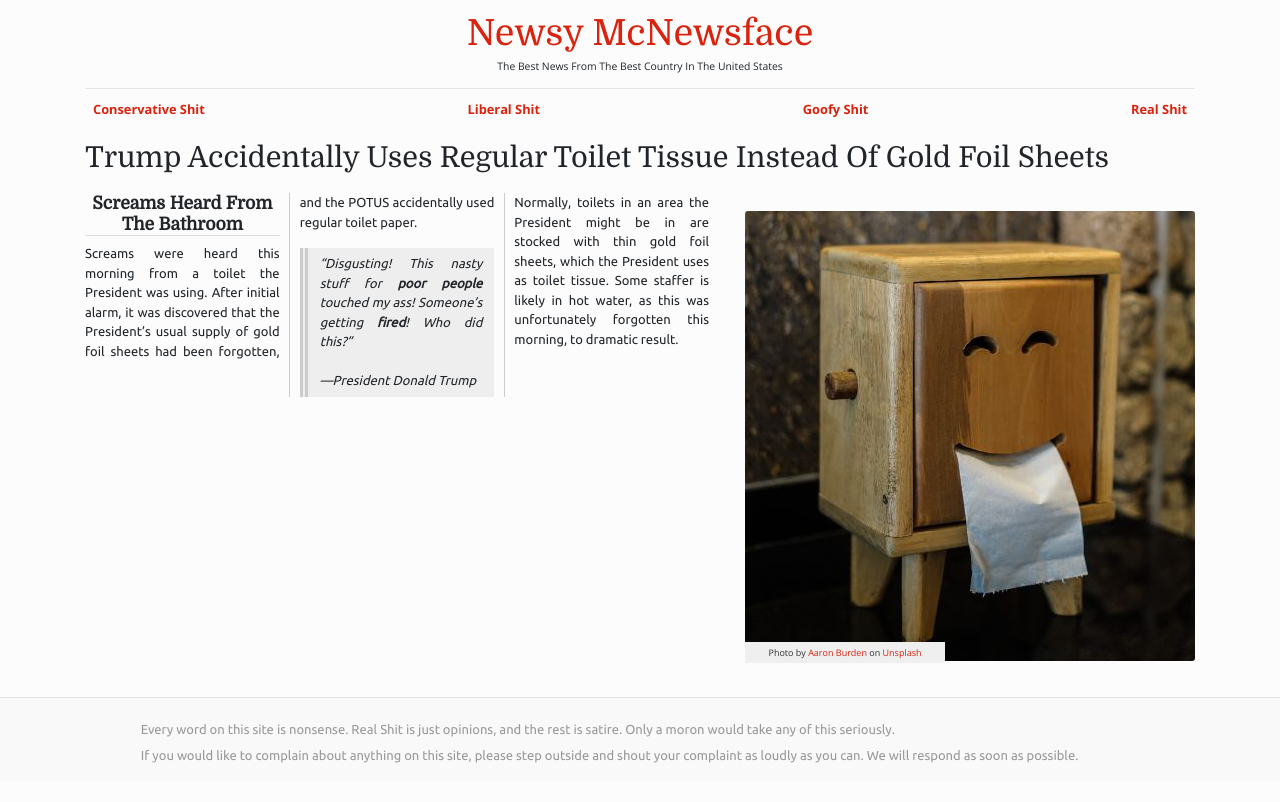
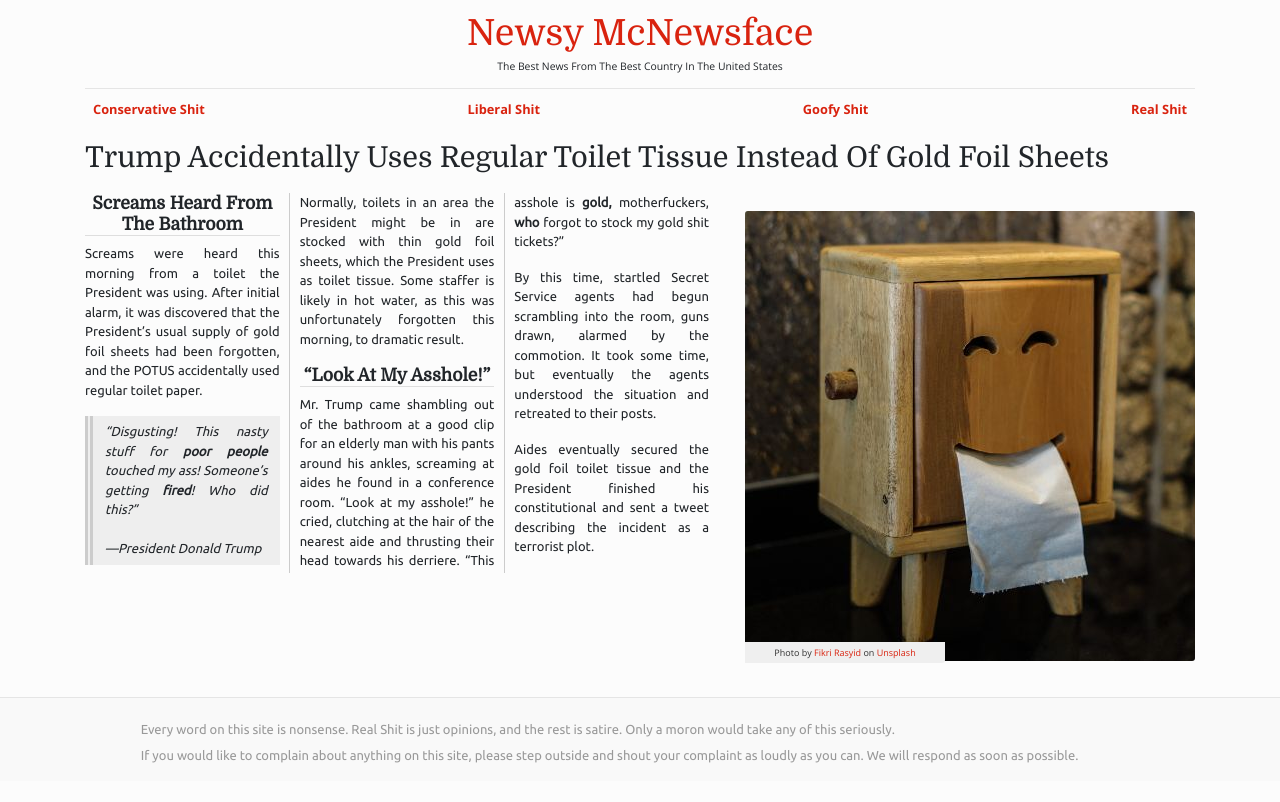
Before and after one commit to virtualstyle/newsface, a Jekyll site: the page built from _posts/2019-09-16-trump-tp.md, in a window 1280 px wide. Shown: the top 802 px of the page. Built offline with Jekyll 4.4.1, drawn with Linux system fonts in a browser that asks for light colours; nearby versions of some CDN libraries.

Commit message:
Add to first article

```diff
--- a/_posts/2019-09-16-trump-tp.md
+++ b/_posts/2019-09-16-trump-tp.md
@@ -6,7 +6,7 @@ author: "Newsy McNewsface"
 author_title: "Senior Enlightenment Correspondent"
 excerpt: "Screams were heard this morning from a toilet the President was using. After initial alarm, it was discovered that the President's usual supply of gold foil sheets had been forgotten, and the POTUS accidentally used regular toilet tissue."
 img: "smiling-toilet-tissue-dispenser.jpg"
-imgcredit: "Photo by Aaron Burden on Unsplash"
+imgcredit: "Photo by Fikri Rasyid on Unsplash"
 alt: "US flag"
 ---
 
@@ -17,3 +17,11 @@ Screams were heard this morning from a toilet the President was using. After ini
 > *&ldquo;Disgusting! This nasty stuff for **poor people** touched my ass! Someone's getting **fired**! Who did this?&rdquo;<br><br>&mdash;President Donald Trump*
 
 Normally, toilets in an area the President might be in are stocked with thin gold foil sheets, which the President uses as toilet tissue. Some staffer is likely in hot water, as this was unfortunately forgotten this morning, to dramatic result.
+
+## &ldquo;Look At My Asshole!&rdquo;
+
+Mr. Trump came shambling out of the bathroom at a good clip for an elderly man with his pants around his ankles, screaming at aides he found in a conference room. &ldquo;Look at my asshole!&rdquo; he cried, clutching at the hair of the nearest aide and thrusting their head towards his derriere. &ldquo;This asshole is **gold,** motherfuckers, **who** forgot to stock my gold shit tickets?&rdquo;
+
+By this time, startled Secret Service agents had begun scrambling into the room, guns drawn, alarmed by the commotion. It took some time, but eventually the agents understood the situation and retreated to their posts.
+
+Aides eventually secured the gold foil toilet tissue and the President finished his constitutional and sent a tweet describing the incident as a terrorist plot.
--- a/_sass/main.scss
+++ b/_sass/main.scss
@@ -15,7 +15,7 @@ nav a {
 blockquote {
   font-family: "Domine", Georgia, "Times New Roman", serif;
   margin-top: 6px;
-  margin-bottom: 6px;
+  margin-bottom: 12px;
   padding: 6px;
   padding-left: 12px;
   padding-right: 12px;
```
